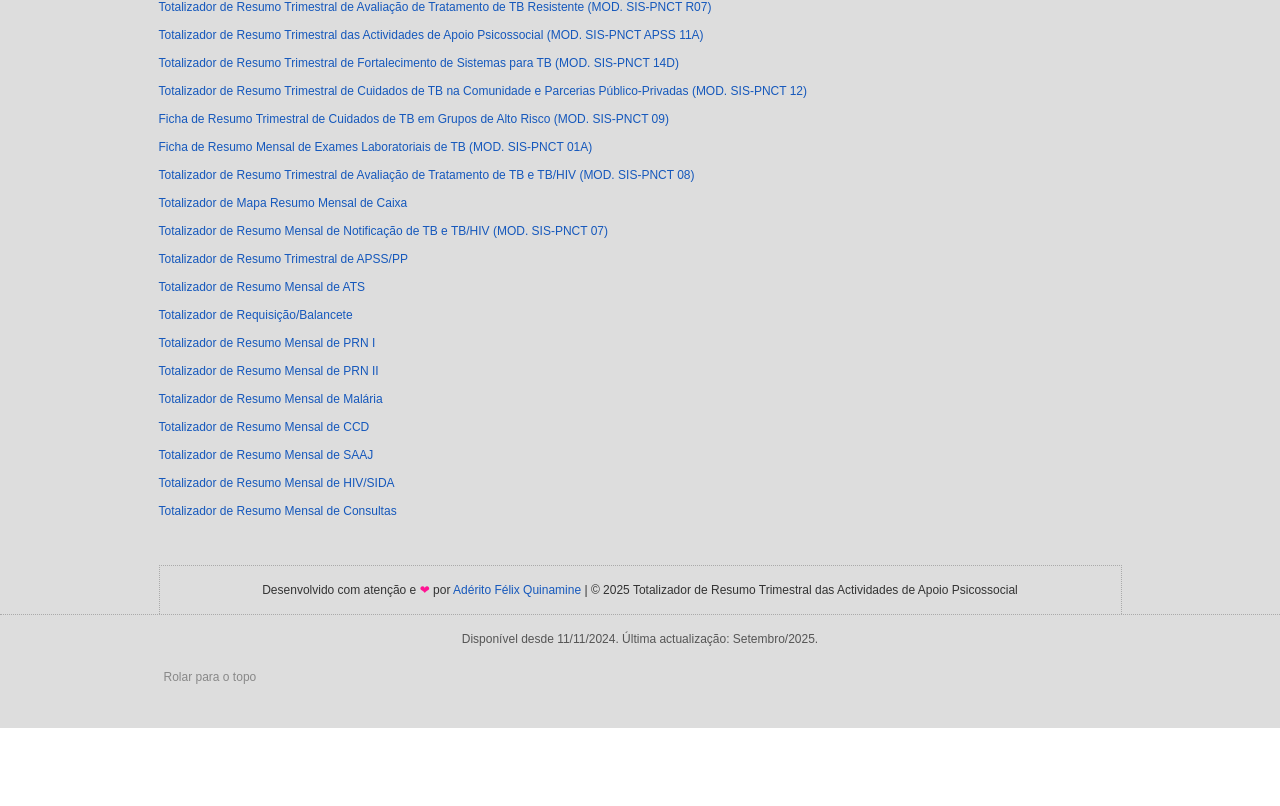
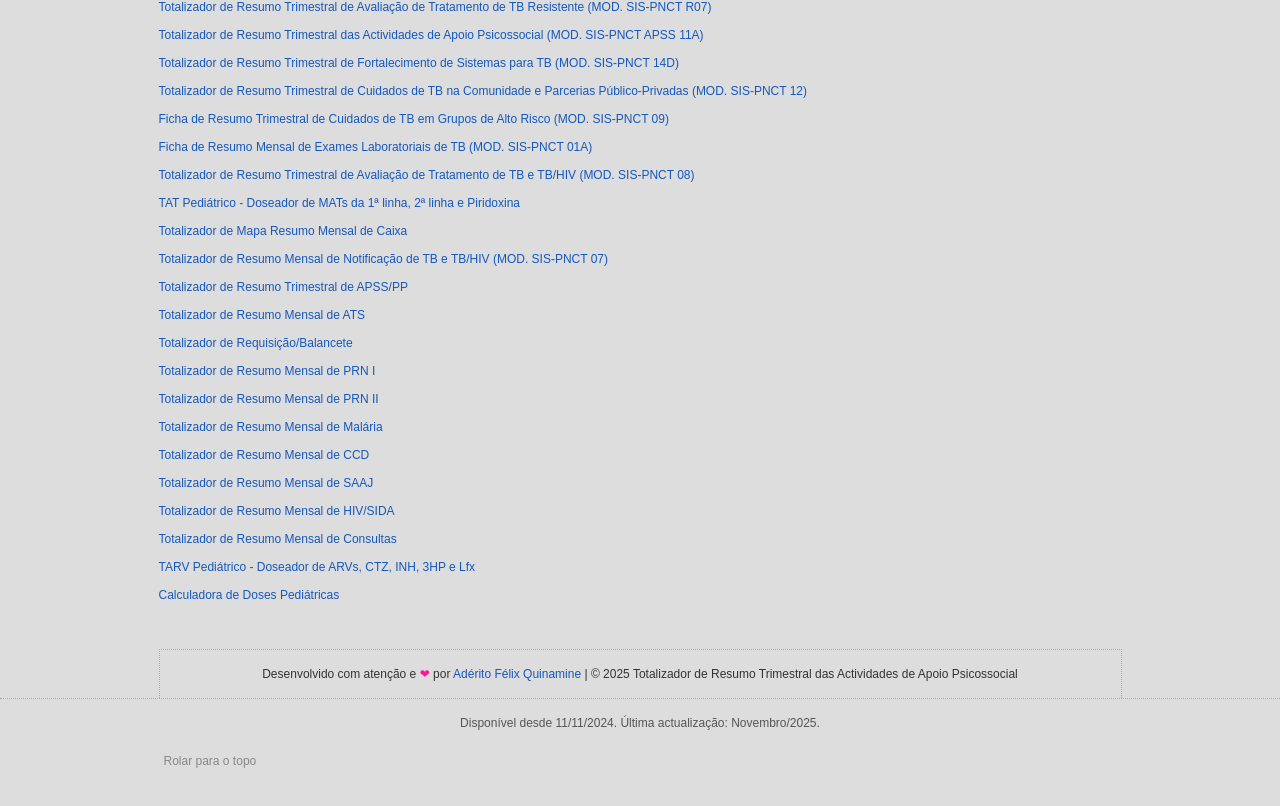
Before and after one commit to Quinamine/totalizador-de-resumo-trimestral-das-actividades-de-apoio-psicossocial-mod-sis-pnct-apss-11-a, a plain HTML site: page index.html in a window 1280 px wide. Shown: the part 1834-2640 px from the top of the page. Before the commit the page ends 2562 px from the top, so only its background shows below. Drawn offline with Linux system fonts and the light colour scheme; a script that the page names is missing.

Commit message:
HTML: Desocultei os links de acesso aos doseadores de fármacos.

```diff
--- a/index.html
+++ b/index.html
@@ -518,7 +518,7 @@
                 </details>
                 <details class="artigo__details">
                     <summary class="details__summary">Realçar totais</summary>
-                    <p>Adiciona cor de fundo amarela às células dos totais. Essas têm o acesso interdito e a funcionalidade de realçá-las, permite distinguí-las facilmente das outras células. Muito útil em celulares.</p>
+                    <p>Adiciona cor de fundo amarela às células dos totais. Essas têm o acesso interdito e a funcionalidade de realçá-las, permite distingui-las facilmente das outras células. Muito útil sobretudo em dispositivos móveis.</p>
                     <p class="info-content info-content--no-shadow">A cor de realce de fundo  das células não afecta a impressão.</p>
                 </details>
                 <details class="artigo__details">
@@ -586,7 +586,7 @@
                         <li><a href=https://quinamine.github.io/ficha-de-resumo-trimestral-de-cuidados-de-tb-em-grupos-de-alto-risco/index.html class="footer__nav__link">Ficha de Resumo Trimestral de Cuidados de TB em Grupos de Alto Risco (MOD. SIS-PNCT 09)</a></li>
                         <li><a href=https://quinamine.github.io/ficha-de-resumo-mensal-de-exames-laboratoriais-de-tb/index.html class="footer__nav__link" class="footer__nav__link">Ficha de Resumo Mensal de Exames Laboratoriais de TB (MOD. SIS-PNCT 01A)</a></li>
                         <li><a href=https://quinamine.github.io/totalizador-de-resumo-trimestral-de-avaliacao-de-tto-de-tb-e-tb-hiv/index.html class="footer__nav__link">Totalizador de Resumo Trimestral de Avaliação de Tratamento de TB e TB/HIV (MOD. SIS-PNCT 08)</a></li>
-                        <li class="--display-none"><a href=https://quinamine.github.io/tat-pediatrico/index.html class="footer__nav__link">TAT Pediátrico - Doseador de MATs da 1ª linha, 2ª linha e Piridoxina</a></li>
+                        <li><a href=https://quinamine.github.io/tat-pediatrico/index.html class="footer__nav__link">TAT Pediátrico - Doseador de MATs da 1ª linha, 2ª linha e Piridoxina</a></li>
                         <li><a href=https://quinamine.github.io/totalizador-de-mapa-resumo-mensal-de-caixa/index.html class="footer__nav__link">Totalizador de Mapa Resumo Mensal de Caixa</a></li>
                         <li><a href=https://quinamine.github.io/totalizador-de-resumo-mensal-de-notificacao-de-tb-e-tb-hiv/index.html class="footer__nav__link">Totalizador de Resumo Mensal de Notificação de TB e TB/HIV (MOD. SIS-PNCT 07)</a></li>
                         <li><a href=https://quinamine.github.io/totalizador-de-resumo-trimestral-de-apss-e-pp/index.html class="footer__nav__link">Totalizador de Resumo Trimestral de APSS/PP</a></li>
@@ -599,14 +599,14 @@
                         <li><a href=https://quinamine.github.io/totalizador-de-resumo-mensal-de-saaj/index.html class="footer__nav__link">Totalizador de Resumo Mensal de SAAJ</a></li>
                         <li><a href=https://quinamine.github.io/totalizador-de-resumo-mensal-de-hiv-e-sida/index.html class="footer__nav__link">Totalizador de Resumo Mensal de HIV/SIDA</a></li>
                         <li><a href=https://quinamine.github.io/totalizador-de-resumo-mensal-de-consultas/index.html class="footer__nav__link">Totalizador de Resumo Mensal de Consultas</a></li>
-                        <li class="--display-none"><a href=https://quinamine.github.io/tarv-pediatrico/index.html class="footer__nav__link">TARV Pediátrico - Doseador de ARVs, CTZ, INH, 3HP e Lfx</a></li>
-                        <li class="--display-none"><a href=https://quinamine.github.io/calculadora-de-doses-pediatricas/index.html class="footer__nav__link">Calculadora de Doses Pediátricas</a></li>
+                        <li><a href=https://quinamine.github.io/tarv-pediatrico/index.html class="footer__nav__link">TARV Pediátrico - Doseador de ARVs, CTZ, INH, 3HP e Lfx</a></li>
+                        <li><a href=https://quinamine.github.io/calculadora-de-doses-pediatricas/index.html class="footer__nav__link">Calculadora de Doses Pediátricas</a></li>
                     </ul>
                 </nav>
                 <p class="footer__p footer__p--created-by">Desenvolvido com atenção e <span class="footer__p__heart">❤</span> por <a href=https://quinamine.github.io/aderito-felix-quinamine/index.html title="Acessar biografia &raquo;">Adérito Félix Quinamine</a> | ©&nbsp;<span class="footer__current-year"></span> Totalizador de Resumo Trimestral das Actividades de Apoio Psicossocial</p>
                 <a href=#root class=footer__link--back-to-top>Rolar para o topo</a>
             </div>
-            <p class="footer__p footer__p--available-since">Disponível desde <time datetime="2024-11-11">11/11/2024</time>. Última actualização: Setembro/2025.</p>
+            <p class="footer__p footer__p--available-since">Disponível desde <time datetime="2024-11-11">11/11/2024</time>. Última actualização: Novembro/2025.</p>
         </footer>
         <div class="desfoque --no-print"></div>
         <script src="fisiologia/festasfelizes.js"></script>
```
